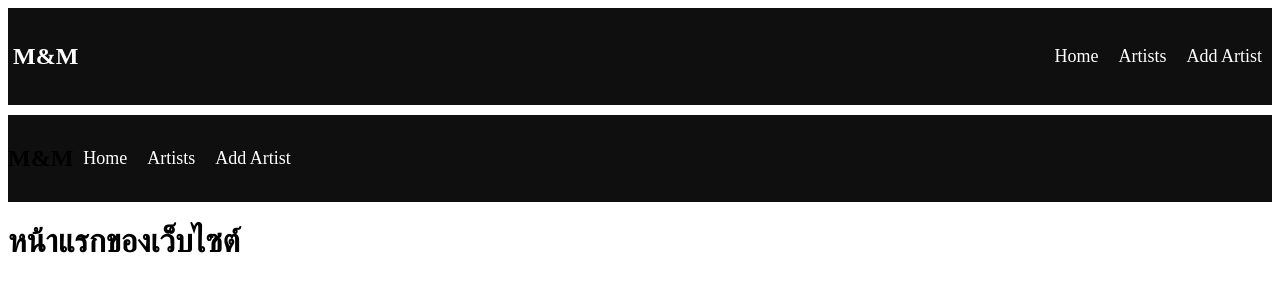
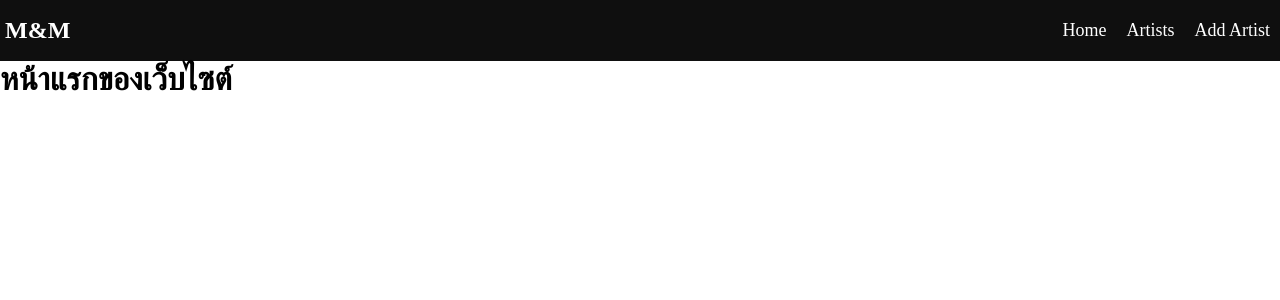
Before and after one commit to Fourth1755/Project-Nuxt, a Nuxt app in the folder nuxt-basic/: page / in a window 1280 px wide. Shown: the top 300 px of the page. Built offline with nearby package versions, Linux system fonts and the light colour scheme.

Commit message:
Update index.vue

```diff
--- a/nuxt-basic/pages/index.vue
+++ b/nuxt-basic/pages/index.vue
@@ -1,36 +1,20 @@
 <template>
   <div>
-    <header>
-        <nav>
-            <h2>M&M</h2>
-            <NuxtLink to="/">Home</NuxtLink>
-            <NuxtLink to="/artists">Artists</NuxtLink>
-            <NuxtLink to="/addartist">Add Artist</NuxtLink>
-        </nav>
-    </header>
     <h1>หน้าแรกของเว็บไซต์</h1>
   </div>
 </template>
 
-<script>
-export default {
-
-}
+<script setup>
+    useHead({
+        title:"Home page",
+        meta:[
+            {name:"description",content:"รายการศิลปินที่ชื่นชอบ"}
+        ]
+    })
 </script>
-
-<style scoped>
-    nav{
-        margin: 10px auto;
-        padding: 10px 0;
-        display:flex;
-        justify-content: left;
-        align-items: center;
-        background: #0F0F0F;
-    }
-    nav a{
-        color: white;
-        text-decoration: none;
-        font-size: 18px;
-        padding: 10px;
+<style>
+    *{
+        margin: 0;
+        padding: 0;
     }
 </style>
```
